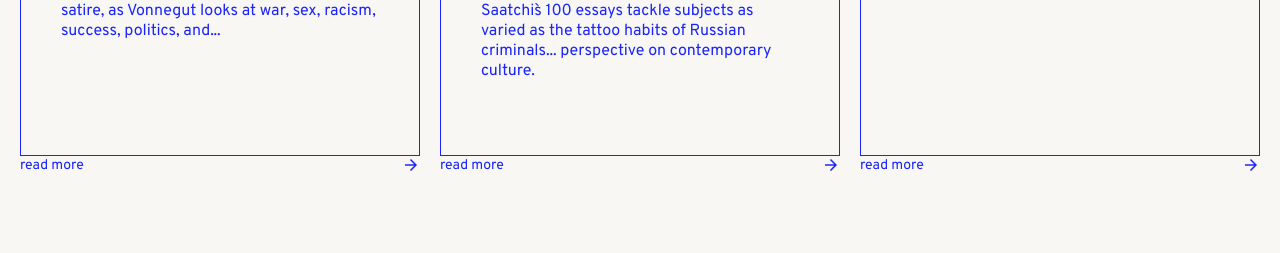
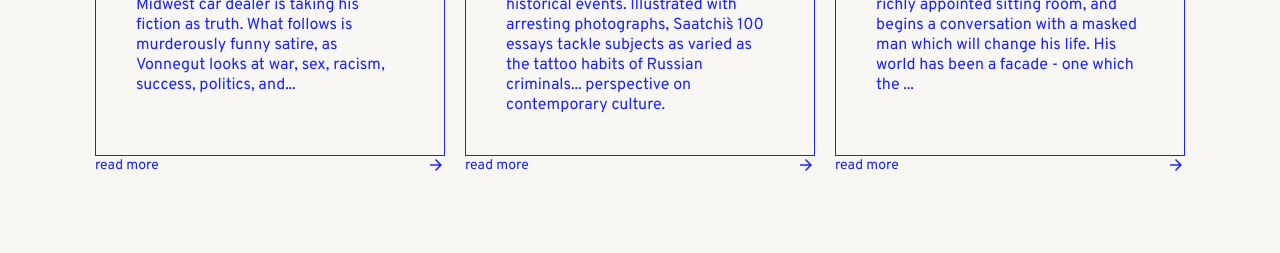
Before and after one commit to vlevi96/exam-sitebuild, a plain HTML site: page index.html in a window 1280 px wide. Shown: the part 304-557 px from the top of the page. Drawn offline with Linux system fonts and the light colour scheme.

Commit message:
card spacing cleanup

```diff
--- a/style.css
+++ b/style.css
@@ -77,8 +77,12 @@ header .material-icons{
     font-size: 24px;
 }
 div#card-container{
+    position:relative;
     z-index: 1;
     display:flex;
+    left:50%;
+    transform: translateX(-50%);
+
     padding-top: 60px;
     flex-direction: row;
     flex-wrap: wrap;
@@ -93,13 +97,16 @@ div#card-container{
     }
 }
 div#card-container div#card{
-    width:400px;
+    width:350px;
     height:400px;
 
 }
 div#card-container div#card div#card-content{
     height: 100%;
     position: relative;
+    display:flex;
+    flex-direction: column;
+    justify-content: space-between;
     padding:40px;
     border: 1px solid #1a24fb;
 
@@ -124,10 +131,12 @@ div#card-container div#card div#card-content h2{
     font-size:12px;
     font-weight: 400;
     letter-spacing: 0.2em;
+
 }
 div#card-container div#card div#card-content p{
     font-size:16px;
     font-weight: 400;
+    height:200px;
 }
 div#card-container button{
     display:flex;
```
